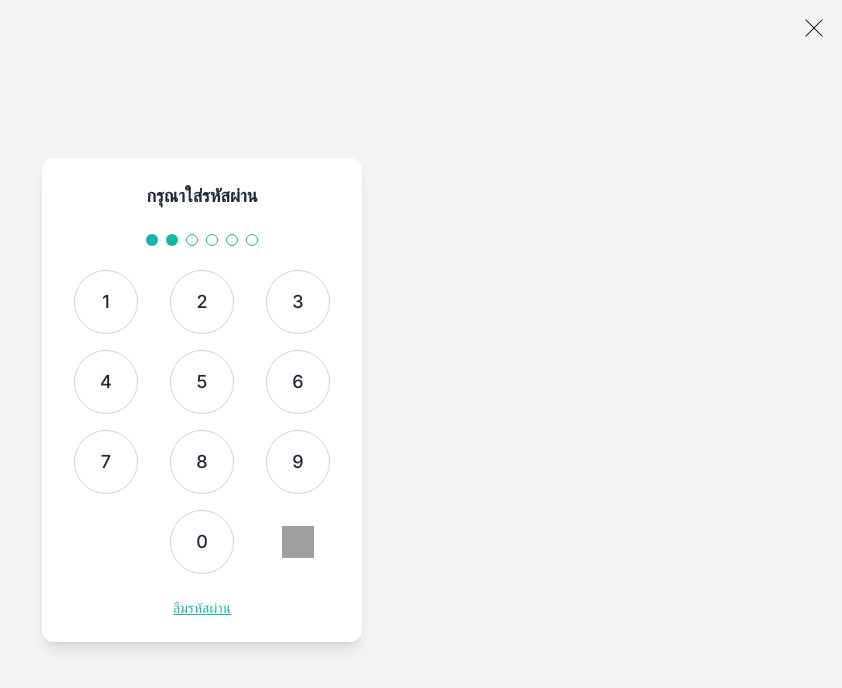
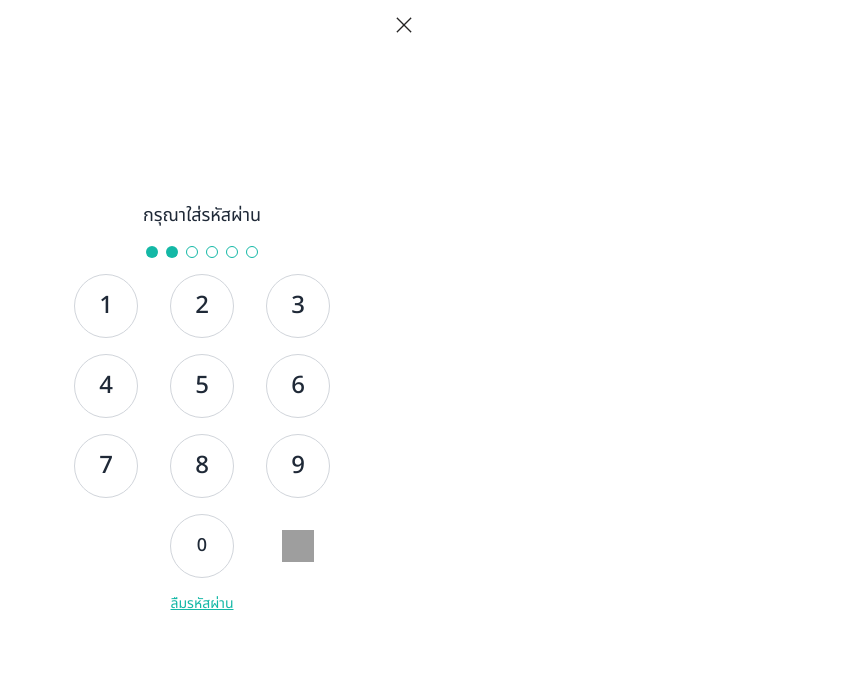
Before and after one commit to Pea-png/Front-End-Test, a website: page Example Challenge #1.html in a window 1280 px wide. Shown: the whole page, without its empty margins (438-1280 px from the left). Drawn offline with nearby package versions, Linux system fonts and the light colour scheme; grey boxes are pictures that could not be loaded.

Commit message:
Update Example Challenge #1.html

```diff
--- a/Example Challenge #1.html
+++ b/Example Challenge #1.html
@@ -5,46 +5,61 @@
   <meta name="viewport" content="width=device-width, initial-scale=1.0">
   <script src="https://cdn.tailwindcss.com"></script>
 
-  <!-- Import Inter font -->
-  <link href="https://fonts.googleapis.com/css2?family=Inter:wght@400;500;600&display=swap" rel="stylesheet">
+  <!-- Import Noto Sans Thai font -->
+  <link rel="preconnect" href="https://fonts.googleapis.com">
+  <link rel="preconnect" href="https://fonts.gstatic.com" crossorigin>
+  <link href="https://fonts.googleapis.com/css2?family=Noto+Sans+Thai:wght@100..900&display=swap" rel="stylesheet">
 
   <style>
-     body { font-family: 'Inter', sans-serif; }
+    body { font-family: 'Inter', sans-serif; }
 
-    /* Close button cross */
+    .noto-sans-thai {
+      font-family: "Noto Sans Thai", sans-serif;
+      font-optical-sizing: auto;
+      font-style: normal;
+      font-variation-settings: "wdth" 100;
+    }
+
+/* Close button cross */
     .close-cross {
       position: absolute;
-      top: 16px;
-      right: 16px;
-      width: 24px;
-      height: 24px;
+      top: 15px;
+      left: 65%;     /* shift slightly right, around 3rd column */
+      width: 20px;
+      height: 20px;
       cursor: pointer;
     }
+
     .close-cross::before,
     .close-cross::after {
       content: '';
       position: absolute;
       top: 50%;
       left: 50%;
-      width: 24px;
-      height: 1px;
-      background-color: #000;
+      width: 20px;
+      height: 1px; /* exactly 1px thin line */
+      background-color: #242323;
+      transform-origin: center;
     }
+
     .close-cross::before {
       transform: translate(-50%, -50%) rotate(45deg);
     }
     .close-cross::after {
       transform: translate(-50%, -50%) rotate(-45deg);
     }
+
   </style>
 </head>
-<body class="bg-gray-100 flex items-center justify-center min-h-screen relative">
+<body class="bg-white flex items-center justify-center min-h-screen relative noto-sans-thai">
   <!-- Close button -->
   <div class="close-cross"></div>
 
-  <div class="bg-white rounded-xl p-6 w-80 shadow-lg flex flex-col items-center space-y-6">
+  <div class="rounded-xl p-6 w-80  flex flex-col items-center space-y-4">
     <!-- Header -->
-    <h2 class="text-lg font-semibold text-gray-800">กรุณาใส่รหัสผ่าน</h2>
+      <!-- Close button -->
+  <div class="close-cross"></div>
+    <h2 class="text-lg font-normal text-gray-800">กรุณาใส่รหัสผ่าน</h2>
 
     <!-- PIN status circles -->
     <div class="flex space-x-2">
@@ -58,15 +73,15 @@
 
     <!-- PIN keypad -->
     <div class="grid grid-cols-3 gap-4 w-full justify-items-center">
-      <button class="w-16 h-16 rounded-full border border-gray-300 flex items-center justify-center text-lg font-medium text-gray-800">1</button>
-      <button class="w-16 h-16 rounded-full border border-gray-300 flex items-center justify-center text-lg font-medium text-gray-800">2</button>
-      <button class="w-16 h-16 rounded-full border border-gray-300 flex items-center justify-center text-lg font-medium text-gray-800">3</button>
-      <button class="w-16 h-16 rounded-full border border-gray-300 flex items-center justify-center text-lg font-medium text-gray-800">4</button>
-      <button class="w-16 h-16 rounded-full border border-gray-300 flex items-center justify-center text-lg font-medium text-gray-800">5</button>
-      <button class="w-16 h-16 rounded-full border border-gray-300 flex items-center justify-center text-lg font-medium text-gray-800">6</button>
-      <button class="w-16 h-16 rounded-full border border-gray-300 flex items-center justify-center text-lg font-medium text-gray-800">7</button>
-      <button class="w-16 h-16 rounded-full border border-gray-300 flex items-center justify-center text-lg font-medium text-gray-800">8</button>
-      <button class="w-16 h-16 rounded-full border border-gray-300 flex items-center justify-center text-lg font-medium text-gray-800">9</button>
+      <button class="w-16 h-16 rounded-full border border-gray-300 flex items-center justify-center text-2xl font-medium text-gray-800">1</button>
+      <button class="w-16 h-16 rounded-full border border-gray-300 flex items-center justify-center text-2xl  font-medium text-gray-800">2</button>
+      <button class="w-16 h-16 rounded-full border border-gray-300 flex items-center justify-center text-2xl  font-medium text-gray-800">3</button>
+      <button class="w-16 h-16 rounded-full border border-gray-300 flex items-center justify-center text-2xl  font-medium text-gray-800">4</button>
+      <button class="w-16 h-16 rounded-full border border-gray-300 flex items-center justify-center text-2xl  font-medium text-gray-800">5</button>
+      <button class="w-16 h-16 rounded-full border border-gray-300 flex items-center justify-center text-2xl  font-medium text-gray-800">6</button>
+      <button class="w-16 h-16 rounded-full border border-gray-300 flex items-center justify-center text-2xl  font-medium text-gray-800">7</button>
+      <button class="w-16 h-16 rounded-full border border-gray-300 flex items-center justify-center text-2xl  font-medium text-gray-800">8</button>
+      <button class="w-16 h-16 rounded-full border border-gray-300 flex items-center justify-center text-2xl  font-medium text-gray-800">9</button>
       <div></div>
       <button class="w-16 h-16 rounded-full border border-gray-300 flex items-center justify-center text-lg font-medium text-gray-800">0</button>
       <button class="flex items-center justify-center">
```
